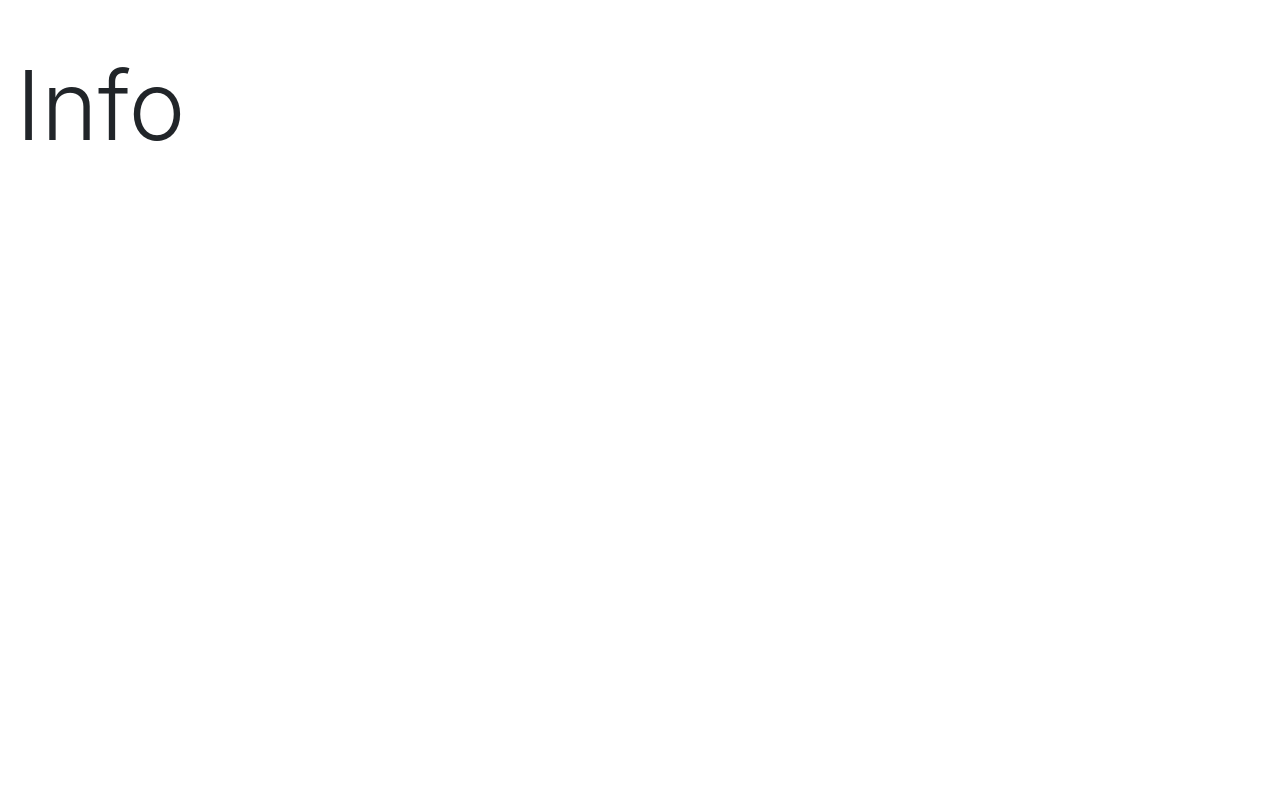
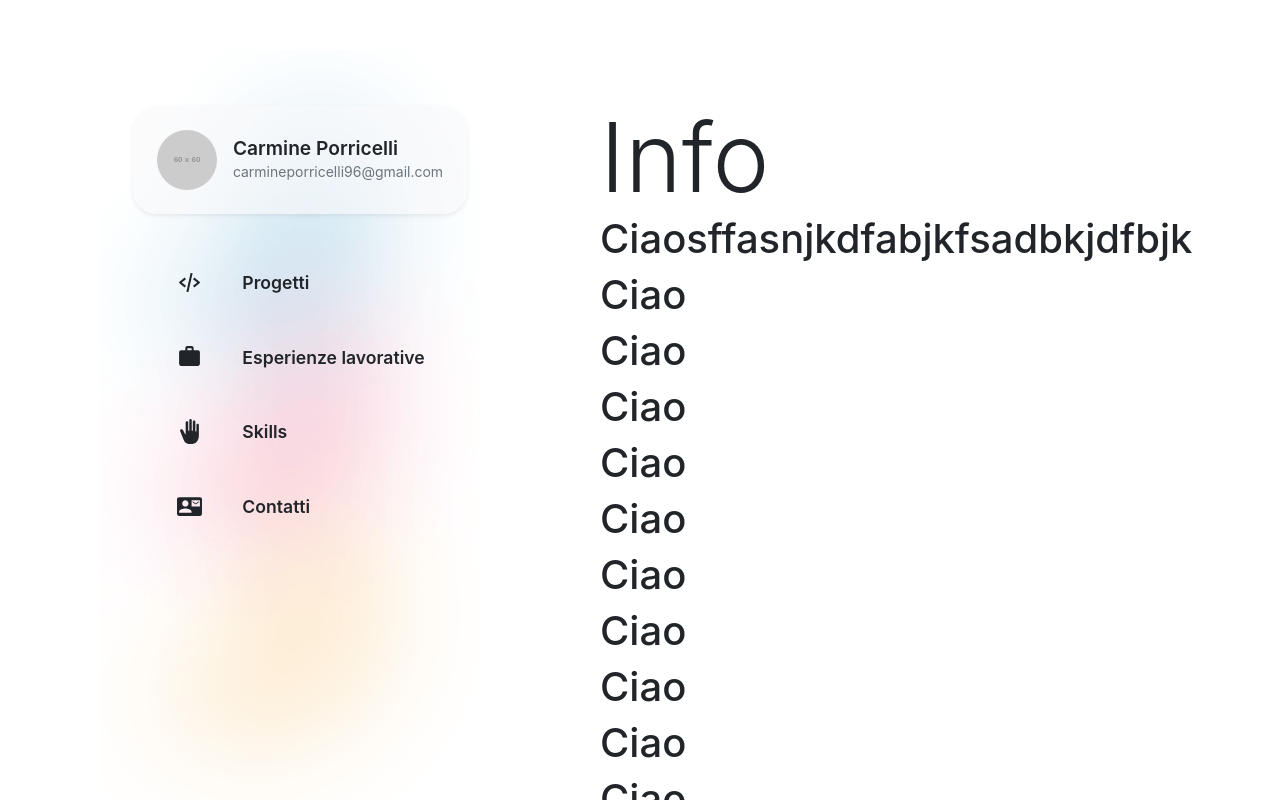
Before and after one commit to Carminepo2/cv-Carmine, a Next.js app: page / in a window 1280 px wide. Built offline with nearby package versions, Linux system fonts and the light colour scheme.

Commit message:
rewritten adaptability

```diff
--- a/components/Layout.js
+++ b/components/Layout.js
@@ -3,14 +3,14 @@ import { GrClose } from "react-icons/gr";
 
 import Sidebar from "./sidebar/Sidebar";
 import Head from "next/head";
-import PageTransition from "./PageTransitions"
+import PageTransition from "./PageTransition";
+import TitleAnimation from "./TitleAnimation";
 import { useState } from "react";
-import { useRouter } from 'next/router';
-
+import { useRouter } from "next/router";
 
 export default function Layout({ children, title }) {
   const [showSidebar, setShowSidebar] = useState(false);
-  const router = useRouter()
+  const router = useRouter();
 
   return (
     <>
@@ -18,8 +18,8 @@ export default function Layout({ children, title }) {
         <title>{`${title} | Carmine Porricelli`}</title>
       </Head>
 
-      <div id="wrapper" className="d-flex justify-sidebar-center">
-        <div id="menu-toggler" className="pl-3 py-4">
+      <div id="wrapper" className="">
+        <div id="menu-toggler" className="pl-3 pt-3">
           <span
             onClick={() => {
               setShowSidebar(!showSidebar);
@@ -28,46 +28,70 @@ export default function Layout({ children, title }) {
             {showSidebar ? <GrClose size={40} /> : <AiOutlineMenu size={40} />}
           </span>
         </div>
-        <Sidebar page={title} showSidebar={showSidebar} />
+        <section id="sidebar">
+          <Sidebar page={title} showSidebar={showSidebar} />
+        </section>
 
         <PageTransition router={router}>
-          <main className={`${showSidebar && "hide-main"} pt-5 pl-3`}>
-            <h1 className="display-1">{title}</h1>
+          <main className={`${showSidebar && "hide-main"}`}>
+            <TitleAnimation>
+              <h1 className="display-1">{title}</h1>
+            </TitleAnimation>
             {children}
           </main>
         </PageTransition>
-
-
-
       </div>
       <style jsx>
         {`
+          #sidebar {
+            height: 100%;
+            padding-left: 100px;
+            padding-top: 50px;
+            width: 400px;
+            position: fixed;
+            z-index: 1;
+            top: 0;
+            left: 0;
+          }
+          main {
+            margin-left: 600px;
+            margin-top: 100px;
+          }
           #menu-toggler {
             display: none;
-            width: 100%;
           }
-          main {
-            overflow-x: hidden;
+
+          @media only screen and (max-width: 1200px) {
+            #sidebar {
+              padding-left: 20px;
+            }
+            main {
+              margin-left: 450px;
+            }
           }
 
           @media only screen and (max-width: 991px) {
+            #sidebar {
+              left: -450px;
+              ${showSidebar ? "left: 0 !important;" : ""}
+            }
+            main {
+              margin-top: 100px;
+              margin-left: 110px;
+              ${showSidebar ? "margin-left: 450px !important;" : ""}
+            }
             #menu-toggler {
               display: block;
-              position: absolute !important;
-              z-index: 9999;
+              position: absolute;
+              top: 20px;
+              left: 20px;
+              z-index: 99;
             }
           }
+
           @media only screen and (max-width: 580px) {
-            main {
-              padding: 1.5rem !important;
-              transition: opacity 0.2s linear;
-            }
-            .hide-main {
-              opacity: 0.04;
-            }
-            .justify-sidebar-center {
-              justify-content: center;
-            }
+          }
+          @media only screen and (max-width: 380px) {
           }
         `}
       </style>
--- /dev/null
+++ b/components/TitleAnimation.js
@@ -0,0 +1,39 @@
+import { motion } from "framer-motion";
+import { useState, useEffect, useRef } from "react";
+
+export default function TitleAnimation({ children }) {
+  const [scrollPosition, setScrollPosition] = useState(null);
+  const divRef = useRef(null);
+  const wrapperRef = useRef(null);
+
+  const pageScrolled = () => {
+    if (typeof window !== "undefined") {
+      if (window.scrollY < divRef.current.offsetHeight) {
+        setScrollPosition((1 / divRef.current.offsetHeight) * window.scrollY);
+        console.log(scrollPosition);
+      }
+    }
+  };
+  useEffect(() => {
+    wrapperRef.current.setAttribute("style", `height:${divRef.current.offsetHeight}px;`);
+    window.addEventListener("scroll", pageScrolled);
+    return () => {
+      window.removeEventListener("scroll", pageScrolled);
+    };
+  }, []);
+
+  return (
+    <div id="animation-wrapper" ref={wrapperRef}>
+      <motion.div
+        ref={divRef}
+        animate={
+          scrollPosition < 0.652
+            ? { x: typeof window !== "undefined" ? (window.innerWidth / 2) * scrollPosition : 0, scale: 1 - 0.4 * scrollPosition }
+            : { x: (window.innerWidth / 2) * 0.652, y: -50, scale: 1 - 0.4 * 0.652 }
+        }
+      >
+        {children}
+      </motion.div>
+    </div>
+  );
+}
--- a/components/sidebar/InfoCard.js
+++ b/components/sidebar/InfoCard.js
@@ -20,6 +20,19 @@ export default function InfoCard() {
           article {
             background-color: rgba(248, 249, 250, 0.6);
           }
+
+          @media only screen and (max-width: 580px) {
+            article {
+              padding: 15px 15px !important;
+            }
+            #name {
+              font-size: 1rem !important;
+            }
+            small {
+              font-size: 0.7rem;
+              bottom: 5px;
+            }
+          }
         `}
       </style>
     </>
--- a/components/sidebar/MenuItem.js
+++ b/components/sidebar/MenuItem.js
@@ -29,6 +29,17 @@ export default function MenuItem({ children, title, url }) {
             margin-right: 40px;
             bottom: 2px;
           }
+          @media only screen and (max-width: 350px) {
+            .link {
+              font-size: 0.9rem;
+              margin-top: 8px !important;
+              margin-bottom: 8px !important;
+              padding: 10px 10px 8px 5px !important;
+            }
+            .link-icon {
+              left: 10px;
+            }
+          }
         `}
       </style>
     </>
--- a/components/sidebar/Sidebar.js
+++ b/components/sidebar/Sidebar.js
@@ -7,12 +7,12 @@ import { IoHandRight } from "react-icons/io5";
 
 import Link from "next/link";
 
-export default function Sidebar({ showSidebar }) {
+export default function Sidebar({}) {
   const ICON_SIZE = 25;
 
   return (
     <>
-      <aside className={`${showSidebar && "show-sidebar"} d-flex justify-content-start align-items-center py-5 flex-column disable-scrollbar`}>
+      <aside className={`d-flex justify-content-start align-items-center py-5 flex-column`}>
         <Link href="/">
           <a>
             <InfoCard />
@@ -35,16 +35,13 @@ export default function Sidebar({ showSidebar }) {
             </MenuItem>
           </div>
         </section>
-        <section id="sidebar-socials" className="text-center mt-auto">
-          <Socials />
-        </section>
       </aside>
 
       <style jsx>
         {`
           aside {
-            width: 35vw;
-            height: 100vh;
+            width: 400px;
+            height: 100%;
             background: url("/gradient-2.png");
             background-repeat: no-repeat;
             background-position: 60% 60%;
@@ -55,27 +52,9 @@ export default function Sidebar({ showSidebar }) {
           }
 
           @media only screen and (max-width: 991px) {
-            aside {
-              z-index: 99;
-              width: 0;
-              opacity: 0;
-            }
-            .show-sidebar {
-              width: 400px !important;
-              opacity: 1;
-            }
           }
 
           @media only screen and (max-width: 580px) {
-            aside {
-              z-index: 99;
-              position: fixed;
-              transition: opacity 0.4s linear;
-            }
-            .show {
-              width: 400px !important;
-              opacity: 1;
-            }
           }
         `}
       </style>
--- a/package.json
+++ b/package.json
@@ -9,7 +9,9 @@
   },
   "dependencies": {
     "bootstrap": "^4.6.0",
+    "framer": "^1.2.18",
     "framer-motion": "^3.2.2-rc.1",
+    "motion": "^5.0.0-beta26",
     "next": "10.0.6",
     "react": "17.0.1",
     "react-bootstrap": "^1.4.3",
--- a/pages/index.js
+++ b/pages/index.js
@@ -3,5 +3,24 @@ import styles from "../styles/Home.module.css";
 import Layout from "../components/Layout";
 
 export default function Home() {
-  return <Layout title="Info"></Layout>;
+  return (
+    <Layout title="Info">
+      <h1>Ciaosffasnjkdfabjkfsadbkjdfbjk</h1>
+      <h1>Ciao</h1>
+      <h1>Ciao</h1>
+      <h1>Ciao</h1>
+      <h1>Ciao</h1>
+      <h1>Ciao</h1>
+      <h1>Ciao</h1>
+      <h1>Ciao</h1>
+      <h1>Ciao</h1>
+      <h1>Ciao</h1>
+      <h1>Ciao</h1>
+      <h1>Ciao</h1>
+      <h1>Ciao</h1>
+      vv <h1>Ciao</h1>
+      <h1>Ciao</h1>
+      vvvv
+    </Layout>
+  );
 }
--- a/styles/globals.css
+++ b/styles/globals.css
@@ -2,7 +2,9 @@ html,
 body {
   padding: 0;
   margin: 0;
+  height: 100vh;
   font-family: -apple-system, BlinkMacSystemFont, Segoe UI, Roboto, Oxygen, Ubuntu, Cantarell, Fira Sans, Droid Sans, Helvetica Neue, sans-serif;
+  overflow-x: hidden;
 }
 
 a {
@@ -34,3 +36,7 @@ a:hover {
 .rounded-lg {
   border-radius: 2.5rem !important;
 }
+
+.display-1 {
+  user-select: none;
+}
```
Also changed, not shown: components/PageTransition.js (renamed from components/PageTransitions.js), 1 other file (tests, documents, lock files or other folders).
